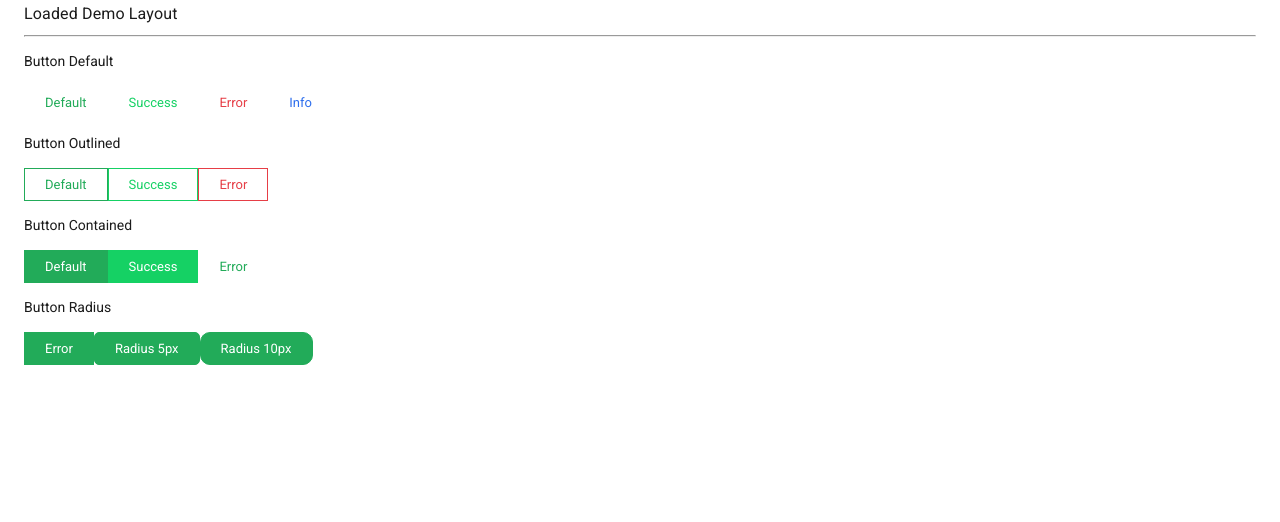
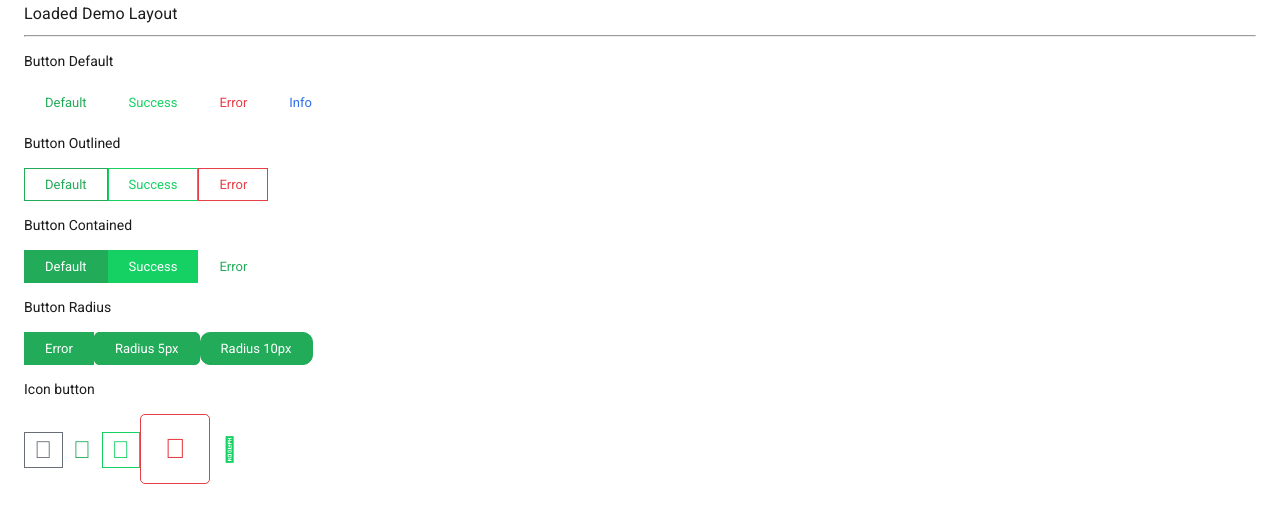
Before and after one commit to rsdn-uit-team/picoworkers, a React (Create React App) app: page / in a window 1280 px wide. Shown: the top 522 px of the page. Built offline with nearby package versions, Linux system fonts and the light colour scheme.

Commit message:
feat: component icon button

```diff
--- /dev/null
+++ b/src/components/IconButton/IconButton.js
@@ -0,0 +1,245 @@
+import { forwardRef } from 'react';
+import styled from '@emotion/styled';
+import PropTypes from 'prop-types';
+import { NavLink } from 'react-router-dom';
+const IconButtonRoot = styled.button(
+  {
+    fontSize: 24,
+    lineHeight: 1,
+    backgroundColor: 'transparent',
+    border: '1px solid transparent',
+    outline: 'none',
+    padding: '0.3rem 0.4rem',
+    color: 'var(--colorIcon)',
+    cursor: 'pointer',
+    textAlign: 'center',
+    ':hover': {
+      color: 'var(--primary)',
+    },
+    i: {
+      width: 24,
+    },
+  },
+  ({ variant, color, size, margin, radius }) => ({
+    borderRadius: radius || 0,
+    ...(variant === 'default' && {
+      ...(color === 'success' && {
+        color: 'var(--success)',
+        ':hover': {
+          color: 'var(--buttonHover)',
+        },
+      }),
+      ...(color === 'primary' && {
+        color: 'var(--primary)',
+        ':hover': {
+          color: 'var(--buttonHover)',
+        },
+      }),
+      ...(color === 'error' && {
+        color: 'var(--danger)',
+        ':hover': {
+          color: 'var(--red)',
+        },
+      }),
+    }),
+    ...(variant === 'outlined' && {
+      border: '1px solid var(--colorIcon)',
+      ':hover': {
+        border: '1px solid var(--primary)',
+      },
+      ...(color === 'success' && {
+        color: 'var(--success)',
+        border: '1px solid var(--success)',
+        ':hover': {
+          color: 'var(--buttonHover)',
+          border: '1px solid var(--buttonHover)',
+        },
+      }),
+      ...(color === 'primary' && {
+        color: 'var(--primary)',
+        border: '1px solid var(--primary)',
+        ':hover': {
+          color: 'var(--buttonHover)',
+          border: '1px solid var(--buttonHover)',
+        },
+      }),
+      ...(color === 'error' && {
+        color: 'var(--danger)',
+        border: '1px solid var(--danger)',
+        ':hover': {
+          color: 'var(--red)',
+          border: '1px solid var(--red)',
+        },
+      }),
+    }),
+    ...(size === 'small' && {
+      fontSize: 20,
+      padding: '0.1rem 0.2rem',
+      i: {
+        width: 20,
+      },
+    }),
+    ...(size === 'medium' && {
+      fontSize: 24,
+      padding: '0.3rem 0.4rem',
+      i: {
+        width: 24,
+      },
+    }),
+    ...(size === 'large' && {
+      fontSize: 28,
+      padding: '20px',
+      i: {
+        width: 28,
+      },
+    }),
+    ...(margin === 'ml-auto' && {
+      marginLeft: 'auto',
+    }),
+    ...(margin === 'mr-auto' && {
+      marginRight: 'auto',
+    }),
+  })
+);
+const LinkRoot = styled(({ children, ...props }) => (
+  <NavLink {...props}>{children}</NavLink>
+))(
+  {
+    fontSize: 24,
+    lineHeight: 1,
+    backgroundColor: 'transparent',
+    border: '1px solid transparent',
+    outline: 'none',
+    padding: '0.3rem 0.4rem',
+    color: 'var(--colorIcon)',
+    cursor: 'pointer',
+    textDecoration: 'none',
+    textAlign: 'center',
+    ':hover': {
+      color: 'var(--primary)',
+    },
+    i: {
+      width: 24,
+    },
+  },
+  ({ variant, color, size, margin, radius }) => ({
+    borderRadius: radius || 0,
+    ...(variant === 'default' && {
+      ...(color === 'success' && {
+        color: 'var(--success)',
+        ':hover': {
+          color: 'var(--buttonHover)',
+        },
+      }),
+      ...(color === 'primary' && {
+        color: 'var(--primary)',
+        ':hover': {
+          color: 'var(--buttonHover)',
+        },
+      }),
+      ...(color === 'error' && {
+        color: 'var(--danger)',
+        ':hover': {
+          color: 'var(--red)',
+        },
+      }),
+    }),
+    ...(variant === 'outlined' && {
+      border: '1px solid var(--colorIcon)',
+      ':hover': {
+        border: '1px solid var(--primary)',
+      },
+      ...(color === 'success' && {
+        color: 'var(--success)',
+        border: '1px solid var(--success)',
+        ':hover': {
+          color: 'var(--buttonHover)',
+          border: '1px solid var(--buttonHover)',
+        },
+      }),
+      ...(color === 'primary' && {
+        color: 'var(--primary)',
+        border: '1px solid var(--primary)',
+        ':hover': {
+          color: 'var(--buttonHover)',
+          border: '1px solid var(--buttonHover)',
+        },
+      }),
+      ...(color === 'error' && {
+        color: 'var(--danger)',
+        border: '1px solid var(--danger)',
+        ':hover': {
+          color: 'var(--red)',
+          border: '1px solid var(--red)',
+        },
+      }),
+    }),
+    ...(size === 'small' && {
+      fontSize: 20,
+      padding: 'calc(0.1rem - 2px) 0.2rem',
+      i: {
+        width: 20,
+      },
+    }),
+    ...(size === 'medium' && {
+      fontSize: 24,
+      padding: 'calc(0.3rem - 2px) 0.4rem',
+      i: {
+        width: 24,
+      },
+    }),
+    ...(size === 'large' && {
+      fontSize: 28,
+      padding: '18px 20px',
+      i: {
+        width: 28,
+      },
+    }),
+    ...(margin === 'ml-auto' && {
+      marginLeft: 'auto',
+    }),
+    ...(margin === 'mr-auto' && {
+      marginRight: 'auto',
+    }),
+  })
+);
+const IconButton = forwardRef(
+  ({ variant, color, size, margin, children, radius, ...props }, ref) =>
+    props.to ? (
+      <LinkRoot
+        variant={variant}
+        color={color}
+        size={size}
+        margin={margin}
+        radius={radius}
+        ref={ref}
+        {...props}
+      >
+        {children}
+      </LinkRoot>
+    ) : (
+      <IconButtonRoot
+        variant={variant}
+        color={color}
+        size={size}
+        margin={margin}
+        radius={radius}
+        ref={ref}
+        {...props}
+      >
+        {children}
+      </IconButtonRoot>
+    )
+);
+IconButton.propTypes = {
+  variant: PropTypes.oneOf(['default', 'contained', 'outlined']),
+  color: PropTypes.oneOf(['default', 'primary', 'success', 'error']),
+  size: PropTypes.oneOf(['small', 'medium', 'large']),
+  margin: PropTypes.oneOf(['ml-auto', 'mr-auto']),
+  radius: PropTypes.number,
+};
+IconButton.defaultProps = {
+  variant: 'default',
+  size: 'medium',
+};
+export default IconButton;
--- a/src/pages/Demo.js
+++ b/src/pages/Demo.js
@@ -1,4 +1,5 @@
 import Button from 'components/Button/Button';
+import IconButton from 'components/IconButton/IconButton';
 // import useLocalStorage from "hooks/useLocalStorage";
 
 export default function Demo() {
@@ -43,6 +44,31 @@ export default function Demo() {
           Radius 10px
         </Button>
       </div>
+      <p>Icon button</p>
+      <div>
+        <IconButton variant="outlined">
+          <i className="fal fa-bars"></i>
+        </IconButton>
+        <IconButton color="primary" variant="default">
+          <i className="fal fa-times"></i>
+        </IconButton>
+        <IconButton color="success" variant="outlined">
+          <i className="fal fa-times"></i>
+        </IconButton>
+        <IconButton
+          color="error"
+          variant="outlined"
+          size="large"
+          onClick={() => alert('abc')}
+          margin="ml-auto"
+          radius={5}
+        >
+          <i className="fal fa-times"></i>
+        </IconButton>
+        <IconButton color="success" variant="default" to="abc" title="link">
+          <i className="fal fa-times"></i>
+        </IconButton>
+      </div>
     </>
   );
 }
```
